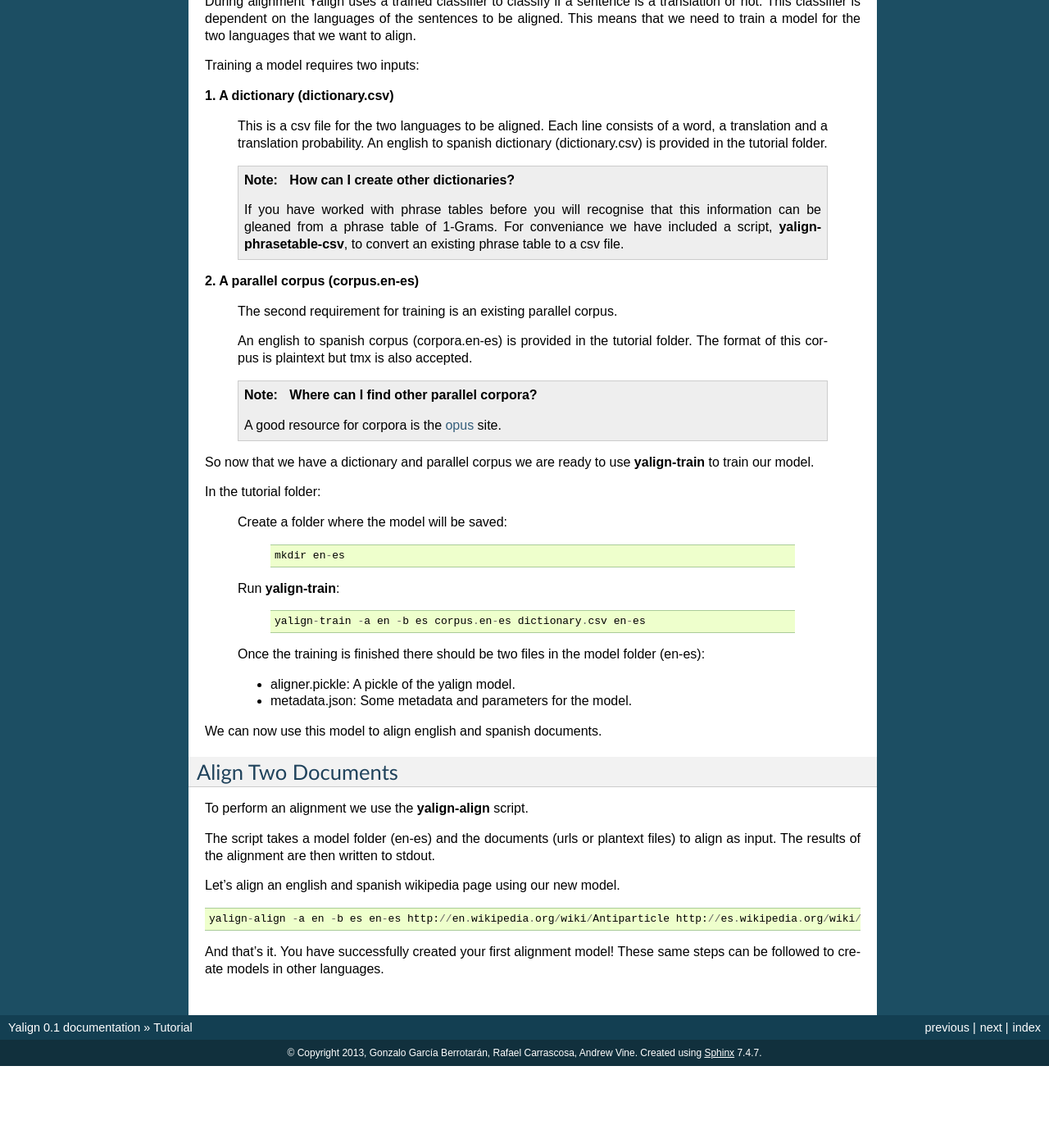
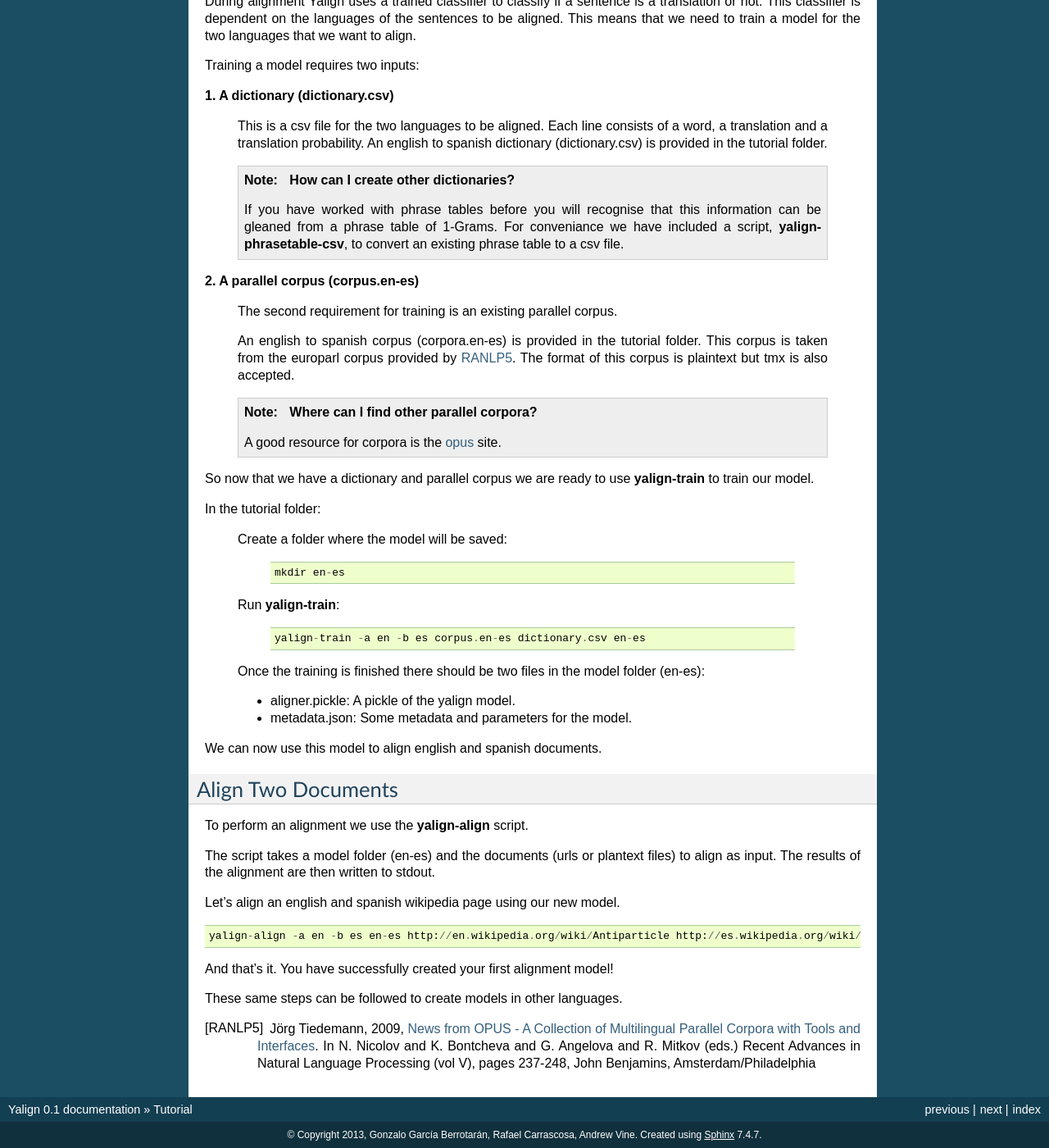
Before and after one commit to machinalis/yalign, a Sphinx documentation site: the page built from docs/tutorial.rst, in a window 1280 px wide and 1400 px high, scrolled down 405 px. Shown: the whole window at 82% size. Built offline with Sphinx 7.4.7, drawn with Linux system fonts in a browser that asks for light colours; before the commit the page ends 1705 px from its top, so only the background shows below that.

Commit message:
Added europarl citation

```diff
--- a/docs/tutorial.rst
+++ b/docs/tutorial.rst
@@ -36,8 +36,7 @@ Training a model requires two inputs:
 
     The second requirement for training is an existing parallel corpus.
 
-    An english to spanish corpus (corpora.en-es) is provided in the tutorial folder.
-    The format of this corpus is plaintext but tmx is also accepted.
+    An english to spanish corpus (corpora.en-es) is provided in the tutorial folder. This corpus is taken from the europarl corpus provided by `RANLP5`_. The format of this corpus is plaintext but tmx is also accepted.
 
     .. Note::
 
@@ -82,4 +81,8 @@ Let's align an english and spanish wikipedia page using our new model.
     yalign-align -a en -b es en-es http://en.wikipedia.org/wiki/Antiparticle http://es.wikipedia.org/wiki/Antipart%C3%ADcula
 
 And that's it. You have successfully created your first alignment model!
+
 These same steps can be followed to create models in other languages.
+
+
+.. [RANLP5]  Jörg Tiedemann, 2009, `News from OPUS - A Collection of Multilingual Parallel Corpora with Tools and Interfaces <http://stp.lingfil.uu.se/~joerg/published/ranlp-V.pdf>`_. In N. Nicolov and K. Bontcheva and G. Angelova and R. Mitkov (eds.) Recent Advances in Natural Language Processing (vol V), pages 237-248, John Benjamins, Amsterdam/Philadelphia
```
